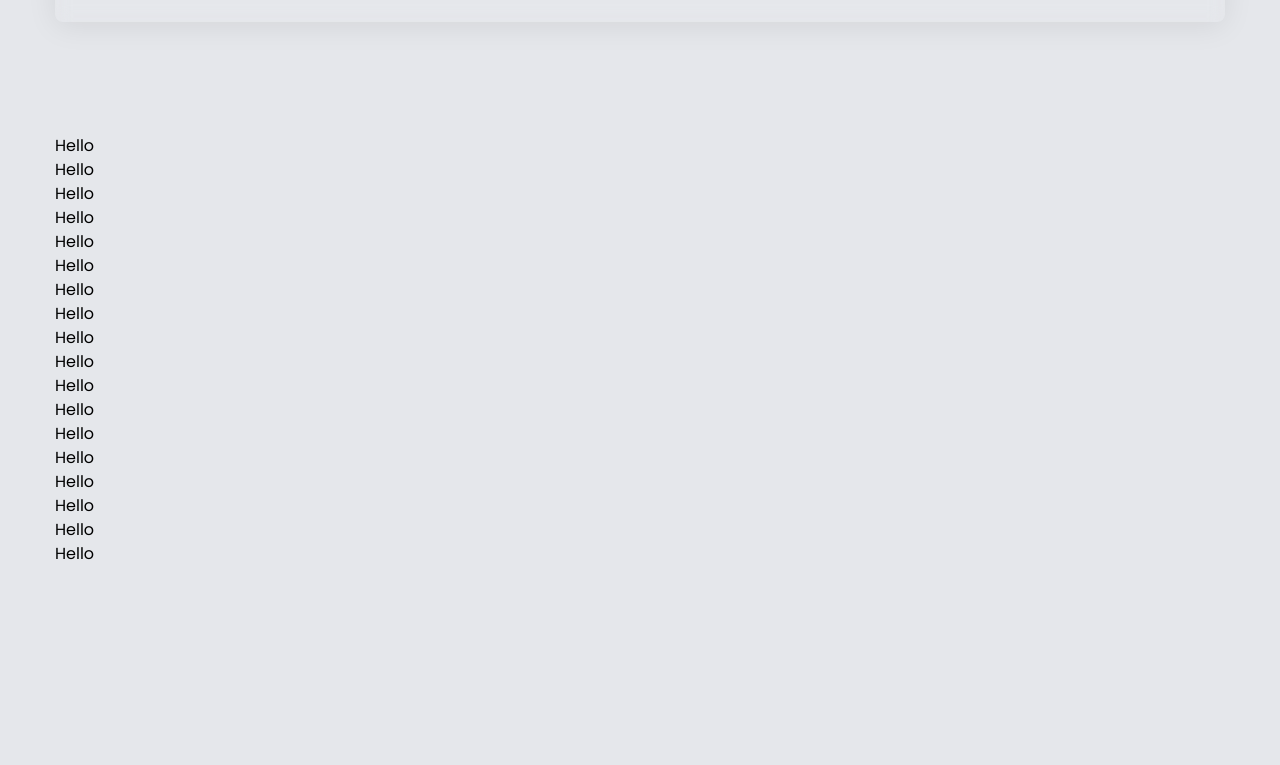
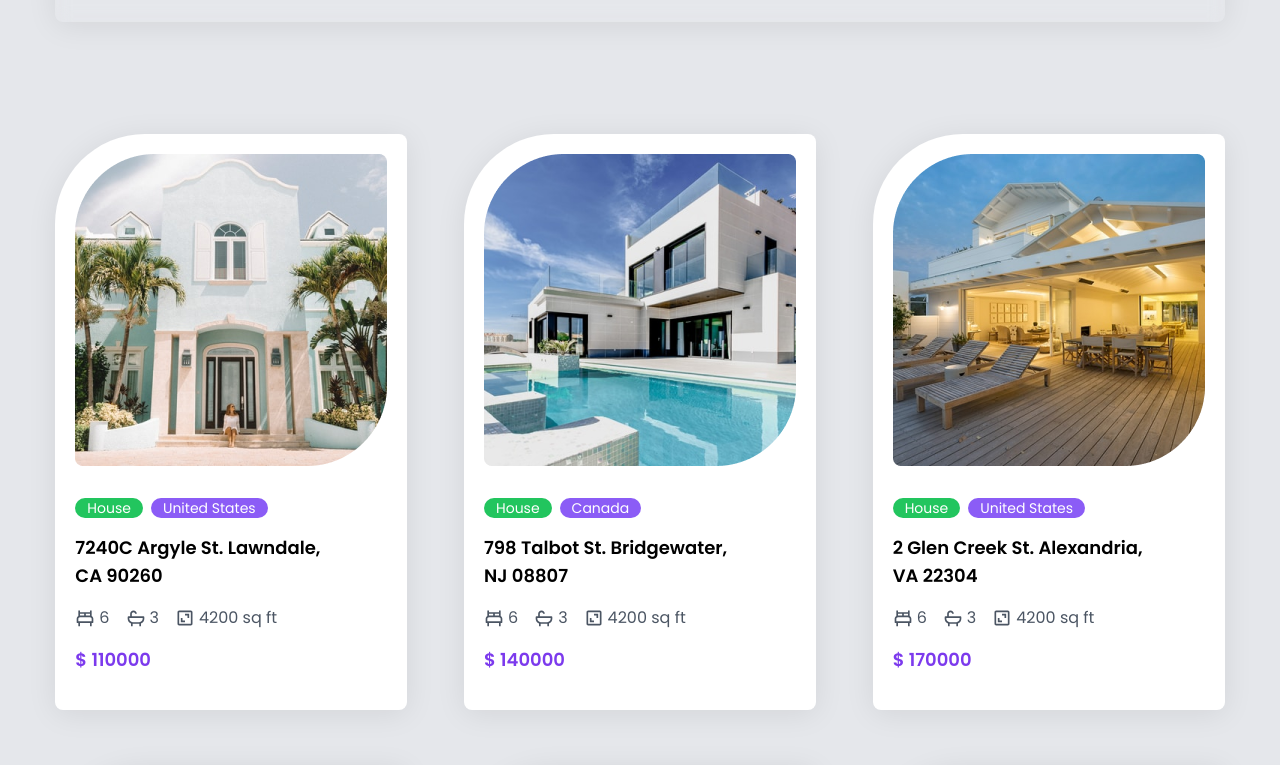
Before and after one commit to vanminhle/ForFun_TailwindProjects, a React (Vite) app in the folder RealEstateWeb_ReactTailwind/: page / in a window 1280 px wide. Shown: the part 744-1509 px from the top of the page. Built offline with nearby package versions, Linux system fonts and the light colour scheme.

Commit message:
HouseCard, House List, House Search

```diff
--- a/RealEstateWeb_ReactTailwind/src/components/House.jsx
+++ b/RealEstateWeb_ReactTailwind/src/components/House.jsx
@@ -1,3 +1,37 @@
-export default function House() {
-  return <div>Hello</div>;
+import { BiBed, BiBath, BiArea } from 'react-icons/bi';
+
+export default function House({ house }) {
+  const { image, type, country, address, bedrooms, bathrooms, surface, price } = house;
+
+  return (
+    <div className='mx-auto w-full max-w-[352px] cursor-pointer rounded-lg rounded-tl-[90px] bg-white p-5 shadow-1 transition hover:shadow-2xl'>
+      <img className='mb-8' src={image} alt='' />
+      <div className='mb-4 flex gap-x-2 text-sm'>
+        <div className='rounded-full bg-green-500 px-3 text-white'>{type}</div>
+        <div className='rounded-full bg-violet-500 px-3 text-white'>{country}</div>
+      </div>
+      <div className='max-w-[260px] text-lg font-semibold'>{address}</div>
+      <div className='my-4 flex gap-x-4'>
+        <div className='flex items-center gap-1 text-gray-600'>
+          <div className='text-[20px]'>
+            <BiBed />
+          </div>
+          <div>{bedrooms}</div>
+        </div>
+        <div className='flex items-center gap-1 text-gray-600'>
+          <div className='text-[20px]'>
+            <BiBath />
+          </div>
+          <div>{bathrooms}</div>
+        </div>
+        <div className='flex items-center gap-1 text-gray-600'>
+          <div className='text-[20px]'>
+            <BiArea />
+          </div>
+          <div>{surface}</div>
+        </div>
+      </div>
+      <div className='mb-4 text-lg font-semibold text-violet-600'>$ {price}</div>
+    </div>
+  );
 }
--- a/RealEstateWeb_ReactTailwind/src/components/HouseContext.jsx
+++ b/RealEstateWeb_ReactTailwind/src/components/HouseContext.jsx
@@ -40,7 +40,73 @@ export default function HouseContextProvider({ children }) {
   }, []);
 
   const handleClick = () => {
-    console.log('clicked');
+    //loading
+    setLoading(true);
+
+    //check if string includes (any)
+    const isDefault = (str) => {
+      return str.split(' ').includes('(any)');
+    };
+
+    //get first value (min) of price and parse it to number
+    const minPrice = parseInt(price.split(' ')[0]);
+
+    //get second value (max) of price and parse it to number
+    const maxPrice = parseInt(price.split(' ')[2]);
+
+    const newHouses = housesData.filter((house) => {
+      const housePrice = parseInt(house.price);
+
+      //if all values are selected
+      if (
+        house.country === country &&
+        house.type === property &&
+        housePrice >= minPrice &&
+        housePrice <= maxPrice
+      )
+        return house;
+
+      //if all values are any
+      if (isDefault(country) && isDefault(property) && isDefault(price)) return house;
+
+      //if country is not any
+      if (!isDefault(country) && isDefault(property) && isDefault(price))
+        return house.country === country;
+
+      //if property is not any
+      if (!isDefault(property) && isDefault(country) && isDefault(price))
+        return house.type === property;
+
+      //if price is not any
+      if (!isDefault(price) && isDefault(country) && isDefault(property)) {
+        if (housePrice >= minPrice && housePrice <= maxPrice) {
+          return house;
+        }
+      }
+
+      //if country and property is not any
+      if (!isDefault(country) && !isDefault(property) && isDefault(price)) {
+        return house.country === country && house.type === property;
+      }
+
+      //if country and price is not any
+      if (!isDefault(country) && isDefault(property) && !isDefault(price)) {
+        if (housePrice >= minPrice && housePrice <= maxPrice) {
+          return house.country === country;
+        }
+      }
+
+      //if property and price is not any
+      if (isDefault(country) && !isDefault(property) && !isDefault(price)) {
+        if (housePrice >= minPrice && housePrice <= maxPrice) {
+          return house.type === property;
+        }
+      }
+    });
+
+    setTimeout(() => {
+      return newHouses.length < 1 ? setHouses([]) : setHouses(newHouses), setLoading(false);
+    }, 1000);
   };
 
   return (
--- a/RealEstateWeb_ReactTailwind/src/components/HouseList.jsx
+++ b/RealEstateWeb_ReactTailwind/src/components/HouseList.jsx
@@ -11,12 +11,19 @@ import { ImSpinner2 } from 'react-icons/im';
 export default function HouseList() {
   const { houses, loading } = useContext(HouseContext);
 
-  console.log(houses);
+  if (loading)
+    return <ImSpinner2 className='mx-auto mt-[200px] animate-spin text-4xl text-violet-700' />;
+
+  if (houses.length < 1) {
+    return (
+      <div className='mt-48 text-center text-3xl text-gray-400'>Sorry, Nothing found {':<'}</div>
+    );
+  }
 
   return (
     <section className='mb-20'>
       <div className='container mx-auto'>
-        <div>
+        <div className='grid gap-4 md:grid-cols-2 lg:grid-cols-3 lg:gap-14'>
           {houses.map((house, index) => {
             return (
               <Link to={`/property/${house.id}`} key={index}>
```
